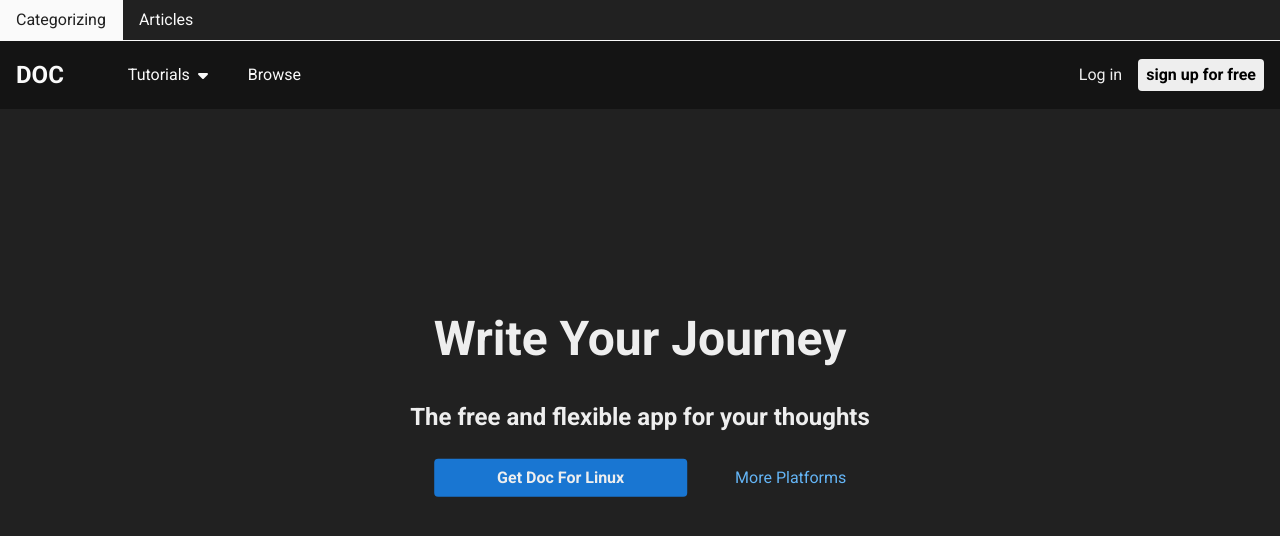
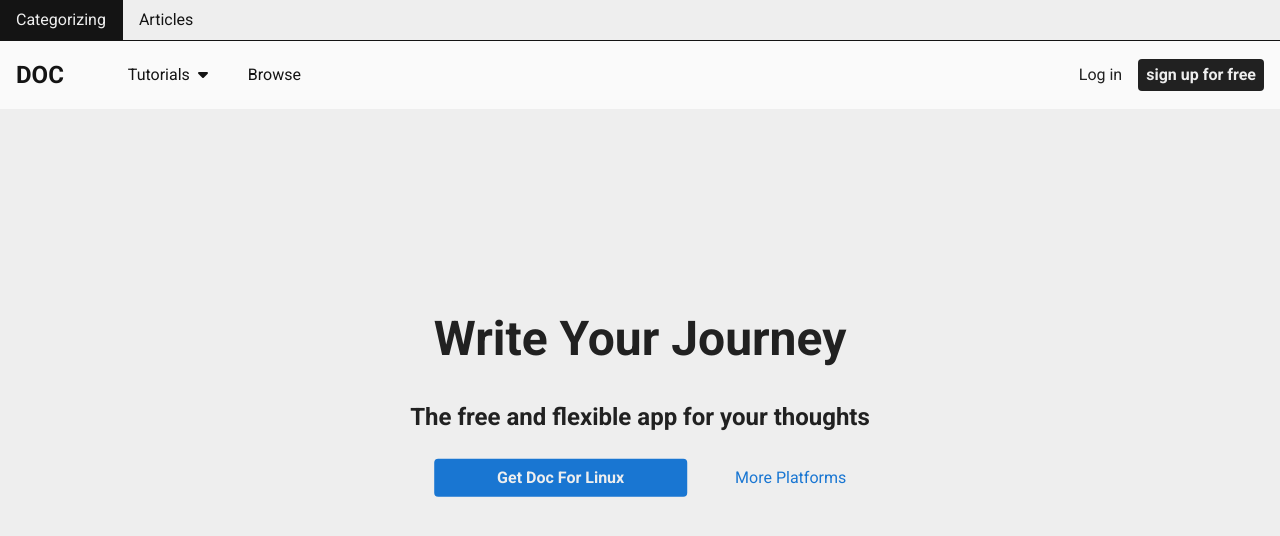
Before and after one commit to Abdel-AzizMohamed/UntitledDoc, a React (Vite) app in the folder client/: page / in a window 1280 px wide. Shown: the top 536 px of the page. Built offline with nearby package versions, Linux system fonts and the light colour scheme.

Commit message:
Transfer

```diff
--- a/client/index.html
+++ b/client/index.html
@@ -12,7 +12,7 @@
       rel="stylesheet"
     />
   </head>
-  <body theme="dark">
+  <body>
     <div id="root"></div>
     <script type="module" src="/src/main.jsx"></script>
   </body>
--- a/client/src/comps/Header/Navigation.jsx
+++ b/client/src/comps/Header/Navigation.jsx
@@ -1,13 +1,18 @@
 import { FontAwesomeIcon } from "@fortawesome/react-fontawesome";
+import { useState } from "react";
 import { Link } from "react-router-dom";
 
 function Navigation() {
+  const [dropDown, setDropDown] = useState(false);
+
   return (
     <nav className="navigation flex content-center justify-start">
       <li className="drop-down nav-item">
-        tutorials
-        <FontAwesomeIcon icon="caret-down" />
-        <div className="drop-menu">
+        <div onClick={() => setDropDown((d) => !d)} className="drop-down-label">
+          tutorials
+          <FontAwesomeIcon icon="caret-down" />
+        </div>
+        <div className={`drop-menu ${dropDown ? "block" : ""}`}>
           <div className="drop-header flex items-center flex-start mb-12">
             <FontAwesomeIcon icon="caret-left" />
             <h3 className="drop-title">tutorials - 1</h3>
--- a/client/src/style-core/style.css
+++ b/client/src/style-core/style.css
@@ -224,6 +224,7 @@ body {
   padding: .25rem .5rem;
   background-color: var(--nat-600);
   border-radius: var(--radius);
+  color: var(--nat-200);
   font-weight: bold;
   cursor: pointer;
   transition: color var(--trans-dur), background var(--trans-dur);
@@ -277,7 +278,7 @@ body {
   padding: 1.2rem;
   background-color: var(--brand-200);
   border-radius: var(--radius);
-  color: var(--nat-600);
+  color: var(--nat-fix-200);
   font-weight: bold;
   text-transform: capitalize;
   cursor: pointer;
@@ -299,7 +300,7 @@ body {
 }
 
 .landing .platforms-container .more-platform {
-  color: var(--brand-100);
+  color: var(--brand-200);
   text-transform: capitalize;
   transition: color var(--trans-dur)
 }
```
